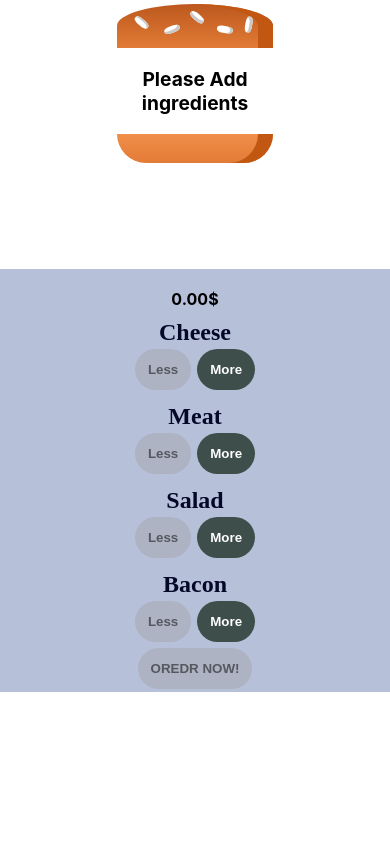
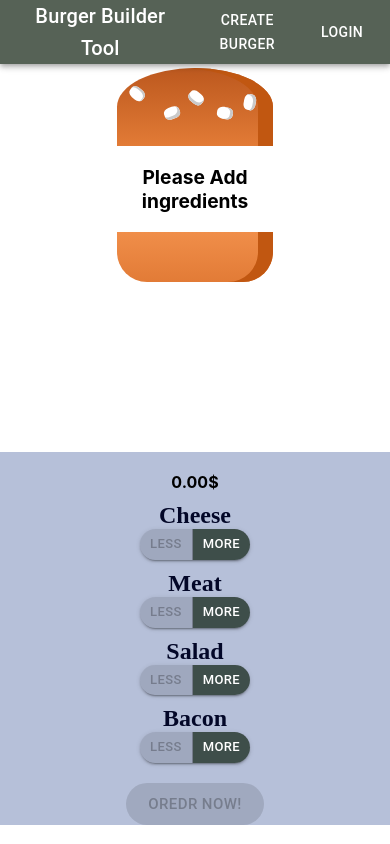
Before and after one commit to Riyad-Arafat/burger-builder, a React (Create React App) app: page / in a window 390 px wide. Built offline with nearby package versions, Linux system fonts and the light colour scheme.

Commit message:
Theme & Routes

```diff
--- a/package.json
+++ b/package.json
@@ -9,6 +9,8 @@
     "@testing-library/user-event": "^12.1.10",
     "react": "^17.0.1",
     "react-dom": "^17.0.1",
+    "react-router": "^5.2.0",
+    "react-router-dom": "^5.2.0",
     "react-scripts": "4.0.0",
     "typescript": "^4.0.3",
     "web-vitals": "^0.2.4"
@@ -40,6 +42,7 @@
   "devDependencies": {
     "@types/react": "^16.9.53",
     "@types/react-dom": "^16.9.8",
+    "@types/react-router-dom": "^5.1.6",
     "css-loader": "^5.0.0",
     "typings-for-css-modules-loader": "^1.7.0"
   }
--- a/src/App.css
+++ b/src/App.css
@@ -2,23 +2,16 @@
   text-align: center;
 }
 
-button{
-  margin: 3px;
-  padding: 13px;
-  border-radius: 31px;
-  background-color: #071907ad;
-  color: white;
-  font-weight: bold;
-  cursor: pointer;
-  border: none;
-  outline: none;
-}
-
-button:disabled{
-  background-color: #9e9e9e63;
-  color: #00000082;
+a{
+  color: unset;
+  text-decoration: none;
 }
 
 button:hover:not(:disabled) {
   background: #55ce50d4;
 }
+
+
+.active{
+  background: #55ce50d4;
+}
--- a/src/App.tsx
+++ b/src/App.tsx
@@ -1,12 +1,33 @@
-import React from 'react';
+import React, {useEffect} from 'react';
+import {BrowserRouter} from 'react-router-dom';
+import { ThemeProvider } from '@material-ui/core/styles';
+import {theme} from './theme/theme'
+
+import {GuestRoute} from "./guards/GuestRoute";
+import {AppRoutes} from './routes/AppRoutes';
+import {NavBar} from "./containers/NavBar/NavBar";
+
 import './App.css';
 
-import BurgerBuilder from './containers/Burger/BurgerBuilder.container';
 function App() {
+
+  useEffect(()=> {
+    const token = localStorage.getItem("tkn");
+    if(!token){
+      localStorage.setItem("tkn" , "True")
+    }
+  },[])
   return (
-    <div className="App">
-      <BurgerBuilder/>
-    </div>
+    <ThemeProvider theme={theme}>
+      <div className="App">
+        <BrowserRouter>
+          <NavBar/>
+          <GuestRoute path='/login' render={() => <h1>Login Page</h1>}/>
+          <AppRoutes/>
+        </BrowserRouter>
+      </div>
+    </ThemeProvider>
+
   );
 }
 
--- a/src/assets/Burger/Burger.container.css
+++ b/src/assets/Burger/Burger.container.css
@@ -1,6 +1,6 @@
 .Builder-Conatiner{
     display: flex;
-    height: 100vh;
+    height: 92vh;
 }
 
 .Contorls-Container{
@@ -25,6 +25,5 @@
 
     .Contorls-Container{
         order: 2;
-        margin-top: 50px;
     }
 }
--- a/src/assets/Burger/Burger.css
+++ b/src/assets/Burger/Burger.css
@@ -1,12 +1,13 @@
 .Burger-Container{
     display: flex;
+    margin: auto;
     width: 50%;
-    margin: auto;
+    height: 100%;
 }
 
 .Burger{
     width: 100%;
-    height: 100vh;
+    height: 100%;
     font-size: 1.2rem;
     font-weight: bold;
     text-align: center;
@@ -16,7 +17,7 @@
 }
 
 @media (max-width: 670px){
-    .Burger{
-        height: 26vh;
+    .Burger-Container{
+        height: 50%;
     }
 }
--- a/src/containers/Burger/BuilderControls/BuilderControl/BuilderControl.tsx
+++ b/src/containers/Burger/BuilderControls/BuilderControl/BuilderControl.tsx
@@ -1,4 +1,6 @@
 import React, {Fragment} from 'react';
+import Button from '@material-ui/core/Button';
+import ButtonGroup from '@material-ui/core/ButtonGroup';
 
 
 interface BuilderControlProps {
@@ -13,8 +15,11 @@ export const BuilderControl = React.memo(({label, add, remove, disabled}:Builder
     return (
         <Fragment>
             <div className="label">{label}</div>
-            <button onClick={remove} disabled={disabled}>Less</button>
-            <button onClick={add}>More</button>
+            <ButtonGroup color='primary' variant="contained" size="small" >
+                <Button onClick={remove} disabled={disabled} >Less</Button>
+                <Button onClick={add}>More</Button>
+            </ButtonGroup>
+
         </Fragment>
 
     )
--- a/src/containers/Burger/BurgerBuilder.container.tsx
+++ b/src/containers/Burger/BurgerBuilder.container.tsx
@@ -1,4 +1,5 @@
 import React, {useState, Fragment, useEffect} from 'react';
+import {Link} from 'react-router-dom';
 import Button from '@material-ui/core/Button';
 import Dialog from '@material-ui/core/Dialog';
 import DialogActions from '@material-ui/core/DialogActions';
@@ -20,7 +21,7 @@ const INGREDIENTS_PRICE:Ingredients = {
     Bacon : 5.2,
 }
 
-const BurgerBuilder = () => {
+export const BurgerBuilder = () => {
 
     const ingredientsvalues = {
         Cheese :0 ,
@@ -121,7 +122,7 @@ const BurgerBuilder = () => {
                         onClick={handleClose}
                         color="primary"
                         >
-                        Continue
+                        <Link to="/checkout" >CheckOut</Link>
                     </Button>
                 </DialogActions>
             </Dialog>
@@ -138,10 +139,15 @@ const BurgerBuilder = () => {
                         ingredientsRemoved={removeIngredients}
                         disabled={disabledInfo}
                         ></BuilderControls>
+                        <br/>
+                        <Button
+                        disabled={!purchasble}
+                        onClick={handleOpen}
+                        color="primary" variant="contained" size="large"
+                        >
+                            OREDR NOW!
+                        </Button>
 
-                        <button disabled={!purchasble}
-                        onClick={handleOpen}
-                        >OREDR NOW!</button>
                     </div>
                 </div>
             : null}
@@ -151,5 +157,3 @@ const BurgerBuilder = () => {
     )
 
 }
-
-export default BurgerBuilder;
--- /dev/null
+++ b/src/containers/NavBar/NavBar.tsx
@@ -0,0 +1,52 @@
+import React, { useState, useEffect } from 'react';
+import { createStyles, makeStyles, Theme } from '@material-ui/core/styles';
+import AppBar from '@material-ui/core/AppBar';
+import Toolbar from '@material-ui/core/Toolbar';
+import Typography from '@material-ui/core/Typography';
+import Button from '@material-ui/core/Button';
+
+import {Link} from 'react-router-dom';
+
+
+const useStyles = makeStyles((theme: Theme) =>
+  createStyles({
+    root: {
+      flexGrow: 1,
+    },
+    title: {
+      flexGrow: 1,
+    },
+  }),
+);
+
+export const NavBar = React.memo(() => {
+    const [isauth, setIsauth] = useState(false)
+
+    const classes = useStyles();
+
+    useEffect(()=>{
+        const token = localStorage.getItem("tkn");
+        if(token){
+            setIsauth(true)
+        }
+    },[])
+  return (
+        <AppBar position="sticky" className={classes.root}>
+            <Toolbar>
+            <Typography variant="h6" className={classes.title}>
+                Burger Builder Tool
+            </Typography>
+            <Button color="inherit">
+                <Link to="/">Create Burger</Link>
+            </Button>
+            <Button color="inherit">
+            {isauth ?
+                <Link to="/checkout" >CheckOut</Link>:
+                <Link to="/login" >Login</Link>
+            }
+            </Button>
+            </Toolbar>
+        </AppBar>
+
+    );
+});
--- /dev/null
+++ b/src/guards/GuestRoute.tsx
@@ -0,0 +1,19 @@
+import React from "react";
+import { Redirect, Route, RouteProps } from "react-router-dom";
+
+
+interface GuestRouteProps extends RouteProps {}
+
+
+export const GuestRoute = (props : GuestRouteProps) => {
+
+    const token = localStorage.getItem("tkn");
+
+    if(token){
+        return <Redirect to={{pathname: "/"}} />
+    }
+
+    return <Route {...props} />
+
+
+}
--- /dev/null
+++ b/src/guards/PrivetRoutes.tsx
@@ -0,0 +1,19 @@
+import React from "react";
+import { Redirect, Route, RouteProps } from "react-router-dom";
+
+
+interface PrivetRoutesProps extends RouteProps {}
+
+
+export const PrivetRoutes = (props : PrivetRoutesProps) => {
+
+    const token = localStorage.getItem("tkn");
+
+    if(!token){
+        return <Redirect to={{pathname: "/login"}} />
+    }
+
+    return <Route {...props} />
+
+
+}
--- /dev/null
+++ b/src/routes/AppRoutes.tsx
@@ -0,0 +1,16 @@
+import React from 'react';
+import { Route, Switch } from 'react-router-dom';
+import {PrivetRoutes} from '../guards/PrivetRoutes';
+import {GuestRoute} from '../guards/GuestRoute';
+import {BurgerBuilder} from '../containers/Burger/BurgerBuilder.container';
+
+export const AppRoutes = () => {
+  return (
+    <Switch>
+        <Route exact path="/" component={BurgerBuilder}/>
+        <PrivetRoutes path="/checkout" render={() => <h1>CheckOut</h1> }/>
+
+      {/* <Route path=".*" component={NotFoundView} /> */}
+    </Switch>
+  );
+};
--- /dev/null
+++ b/src/theme/theme.jsx
@@ -0,0 +1,13 @@
+import { createMuiTheme } from '@material-ui/core/styles';
+
+
+export const theme = createMuiTheme({
+    palette: {
+        primary:{
+            main:'#071907ad',
+        } ,
+    },
+    shape:{
+        borderRadius: 25
+    }
+});
```
Also changed, not shown: 1 other file (tests, documents, lock files or other folders).
